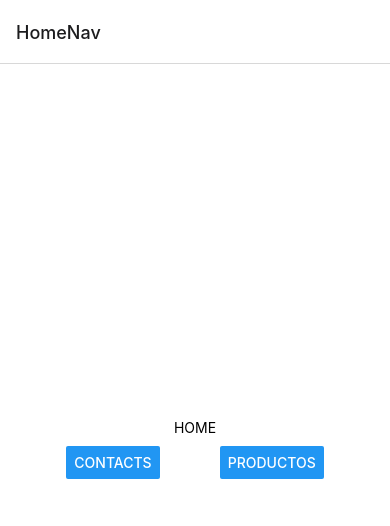
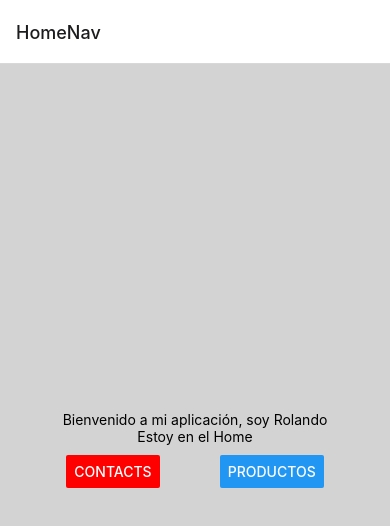
Before and after one commit to rorquera/TallerMergeConflicts, a React Native app: screen / in a window 390 px wide. Shown: the top 526 px of the page. Built offline with nearby package versions, Linux system fonts and the light colour scheme.

Commit message:
cambio color boton, fondo pantalla y cambios en los textos

```diff
--- a/app/screens/HomeScreen.js
+++ b/app/screens/HomeScreen.js
@@ -2,7 +2,8 @@ import { View, Text, StyleSheet, Button } from 'react-native'
 
 export const Home = ({ navigation }) => {
     return <View style={styles.container}>
-        <Text>HOME</Text>
+        <Text>Bienvenido a mi aplicación, soy Rolando</Text>
+        <Text>Estoy en el Home</Text>
 
         <View style={styles.botones}>
 
@@ -12,6 +13,7 @@ export const Home = ({ navigation }) => {
                     onPress={() => {
                         navigation.navigate('ContactsNav');
                     }}
+                    color='red'
                 />
             </View>
 
@@ -33,7 +35,7 @@ export const Home = ({ navigation }) => {
 const styles = StyleSheet.create({
     container: {
         flex: 1,
-        backgroundColor: '#fff',
+        backgroundColor: 'lightgray',
         alignItems: 'center',
         justifyContent: 'center',
     },
```
